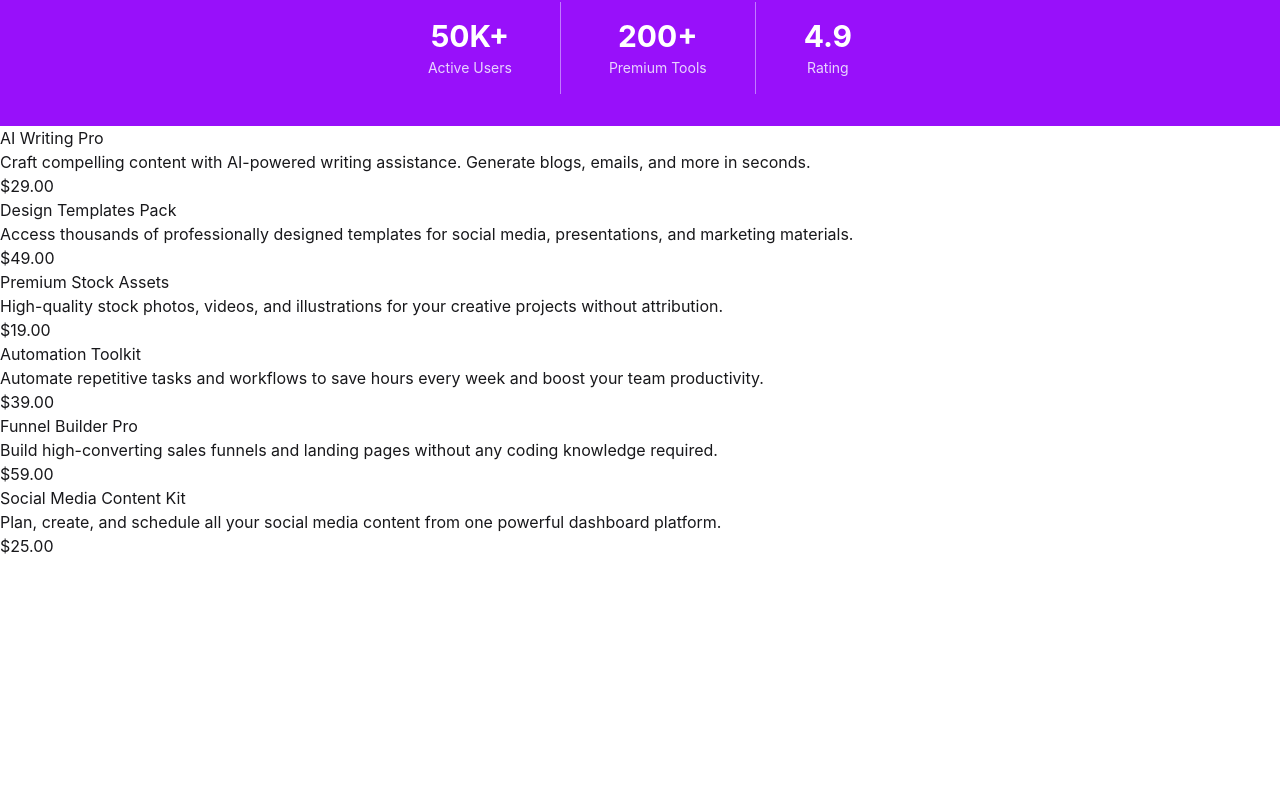
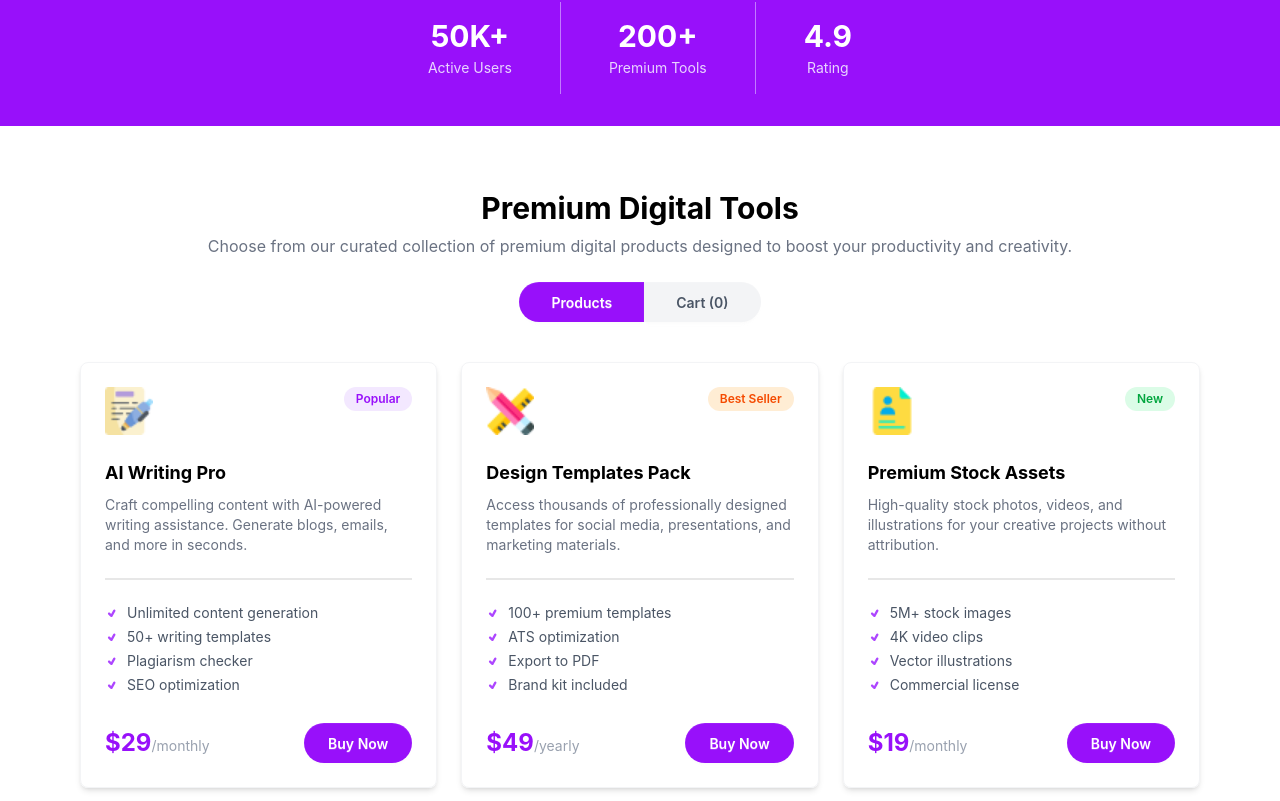
Before and after one commit to shafikulnayem10/PH_A-6-Digi-Tools-Web-App, a React (Vite) app: page / in a window 1280 px wide. Shown: the part 739-1540 px from the top of the page. Before the commit the page ends 1297 px from the top, so only its background shows below. Built offline with nearby package versions, Linux system fonts and the light colour scheme.

Commit message:
added product section and cart functionality

```diff
--- a/package.json
+++ b/package.json
@@ -14,6 +14,7 @@
     "react": "^19.2.4",
     "react-dom": "^19.2.4",
     "react-icons": "^5.6.0",
+    "react-toastify": "^11.0.5",
     "tailwindcss": "^4.2.2"
   },
   "devDependencies": {
--- a/src/App.jsx
+++ b/src/App.jsx
@@ -1,9 +1,10 @@
 import './App.css'
-import { Suspense} from "react";
+import { Suspense , useState } from "react";
 import Banner from './components/homepage/banner/Banner'
 import Stats from './components/homepage/stats/Stats'
 import Navbar from './components/NavBar/Navbar'
 import Products from './components/homepage/products/Products';
+  import { ToastContainer} from 'react-toastify';
 
 
 const fetchProducts = async () => {
@@ -12,15 +13,16 @@ const fetchProducts = async () => {
 };
 function App() {
   const productsPromise = fetchProducts();
+  const [cartItems, setCartItems] = useState([]);
 
 
   return (
     <>
-    <div>
-      <Navbar cartCount={8} />
+    <div className="bg-white min-h-screen">
+      <Navbar cartCount={cartItems.length} />
       <Banner></Banner>
       <Stats></Stats>
-      <Suspense
+     <Suspense
         fallback={
           <div className="flex justify-center py-20">
             <span className="loading loading-dots loading-xl"></span>
@@ -29,9 +31,12 @@ function App() {
       >
         <Products
           productsPromise={productsPromise}
-
+          cartItems={cartItems}
+          setCartItems={setCartItems}
         />
       </Suspense>
+
+      <ToastContainer  />
     </div>
     </>
   )
--- a/src/components/NavBar/Navbar.jsx
+++ b/src/components/NavBar/Navbar.jsx
@@ -11,10 +11,10 @@ const Navbar = ({ cartCount }) => {
         </div>
 
         <div className="hidden md:flex items-center gap-6">
-          <a className="hover:text-purple-600 cursor-pointer font-medium">Home</a>
-          <a className="hover:text-purple-600 cursor-pointer font-medium">Products</a>
-          <a className="hover:text-purple-600 cursor-pointer font-medium">Pricing</a>
-          <a className="hover:text-purple-600 cursor-pointer font-medium">About Us</a>
+          <a className=" text-black hover:text-purple-900 cursor-pointer font-medium">Home</a>
+          <a className="text-black hover:text-purple-900 cursor-pointer font-medium">Products</a>
+          <a className="text-black hover:text-purple-900 cursor-pointer font-medium">Pricing</a>
+          <a className="text-black hover:text-purple-900 cursor-pointer font-medium">About Us</a>
         </div>
 
         <div className="flex items-center gap-4">
--- a/src/components/homepage/products/Products.jsx
+++ b/src/components/homepage/products/Products.jsx
@@ -1,20 +1,129 @@
-import React from 'react'
-import { use } from 'react'
+import { use, useState } from "react";
+import ProductCard from "../../ui/productcard/ProductCard";
+import CartItem from "../../ui/cartitem/CartItem";
+import { toast } from "react-toastify";
 
-export default function Products({ productsPromise }) {
-    const products = use(productsPromise);
+const Products = ({ productsPromise, cartItems, setCartItems }) => {
+  const products = use(productsPromise);
+  const [activeTab, setActiveTab] = useState("products");
+
+  const handleRemove = (item) => {
+    const filtered = cartItems.filter((c) => c.id !== item.id);
+    setCartItems(filtered);
+    toast.error(`${item.name} removed from cart`);
+  };
+
+  const handleCheckout = () => {
+    if (cartItems.length === 0) {
+      toast.info("Your cart is empty!");
+      return;
+    }
+    setCartItems([]);
+    toast.success("Checkout successful! ");
+  };
+
+  const totalPrice = cartItems.reduce((sum, item) => sum + item.price, 0);
+
+  return (
+    <div className="container mx-auto max-w-6xl px-4 my-16">
+      {/* Section Header */}
+      <div className="text-center mb-6">
+        <h2 className="text-3xl text-black  font-bold">Premium Digital Tools</h2>
+        <p className="text-gray-500 mt-2">
+          Choose from our curated collection of premium digital products designed to boost your productivity and creativity.
+        </p>
+      </div>
+
+      {/* Toggle Buttons */}
+      <div className="flex justify-center mb-10">
+        <div className="flex">
+          <button
+            onClick={() => setActiveTab("products")}
+            className={`btn rounded-r-none rounded-l-full px-8 border-0 ${
+              activeTab === "products"
+                ? "bg-purple-600 text-white"
+                : "bg-gray-100 text-gray-600 hover:bg-gray-200"
+            }`}
+          >
+            Products
+          </button>
+          <button
+            onClick={() => setActiveTab("cart")}
+            className={`btn rounded-l-none rounded-r-full px-8 border-0 ${
+              activeTab === "cart"
+                ? "bg-purple-600 text-white"
+                : "bg-gray-100 text-gray-600 hover:bg-gray-200"
+            }`}
+          >
+            Cart ({cartItems.length})
+          </button>
+        </div>
+      </div>
+
+       {/* Products Grid  */}
+      {activeTab === "products" && (
+        <div className="grid grid-cols-1 md:grid-cols-2 lg:grid-cols-3 gap-6">
+          {products.map((product) => (
+            <ProductCard
+              key={product.id}
+              product={product}
+              cartItems={cartItems}
+              setCartItems={setCartItems}
+            />
+          ))}
+        </div>
+      )}
+
+      {/* Cart Grid */}
+      {activeTab === "cart" && (
+        <div className="max-w-2xl mx-auto">
+          <div className="card  shadow-md border border-gray-100 p-6">
 
 
-  return (
-    <div>
-      {products.map((product) => (
-        <div key={product.id}>
-          <h3>{product.name}</h3>
-          <p>{product.description}</p>
-          <p>${product.price.toFixed(2)}</p>
+            {cartItems.length === 0 ? (
+              <div className="flex flex-col items-center justify-center py-16 gap-4">
+                <img src="/package.png" alt="Empty cart" className="w-20 opacity-30" />
+                <p className="text-black font-medium">Your cart is empty</p>
+                <p className="text-black text-sm">Go to Products tab to add items</p>
+              </div>
+            ) : (
+              <>
+
+                <p className="text-sm font-semibold text-gray-500 mb-3 uppercase tracking-wide">
+                  My Cart
+                </p>
+                <div className="space-y-3 mb-6">
+                  {cartItems.map((item) => (
+                    <CartItem
+                      key={item.id}
+                      item={item}
+                      handleRemove={handleRemove}
+                    />
+                  ))}
+                </div>
+
+                <div className="divider"></div>
+
+                <div className="flex justify-between items-center mb-6">
+                  <span className="font-semibold text-gray-600">Total</span>
+                  <span className="text-xl font-bold text-purple-600">
+                    ${totalPrice}
+                  </span>
+                </div>
+
+                <button
+                  onClick={handleCheckout}
+                  className="btn w-full bg-purple-600 text-white hover:bg-purple-700 border-0 rounded-full"
+                >
+                  Proceed to Checkout
+                </button>
+              </>
+            )}
+          </div>
         </div>
-      ))}
+      )}
+    </div>
+  );
+};
 
-    </div>
-  )
-}
+export default Products;
--- /dev/null
+++ b/src/components/ui/cartitem/CartItem.jsx
@@ -0,0 +1,31 @@
+import React from "react";
+import { MdDelete } from "react-icons/md";
+
+const CartItem = ({ item, handleRemove }) => {
+  return (
+    <div className="flex items-center justify-between p-4 rounded-xl border border-gray-100 shadow-sm ">
+      <div className="flex items-center gap-4">
+        <img
+          src={item.icon}
+          alt={item.name}
+          className="w-12 h-12 object-contain"
+        />
+        <div>
+          <h3 className="font-semibold text-black">{item.name}</h3>
+          <p className="text-black text-sm capitalize">{item.period} plan</p>
+        </div>
+      </div>
+      <div className="flex items-center gap-4">
+        <span className="font-bold text-purple-600 text-lg">${item.price}</span>
+        <button
+          onClick={() => handleRemove(item)}
+          className="btn btn-ghost text-red-500 hover:bg-red-50"
+        >
+          <MdDelete className="text-xl" />
+        </button>
+      </div>
+    </div>
+  );
+};
+
+export default CartItem;
--- /dev/null
+++ b/src/components/ui/productcard/ProductCard.jsx
@@ -0,0 +1,72 @@
+import React from "react";
+import { toast } from "react-toastify";
+import { TiTick } from "react-icons/ti";
+
+
+const ProductCard = ({ product, cartItems, setCartItems }) => {
+//   const [added, setAdded] = useState(false);
+  const isInCart = cartItems.some((item) => item.id === product.id);
+
+  const getTagColor = (tagType) => {
+    if (tagType === "popular") return "bg-purple-100 text-purple-600";
+    if (tagType === "best seller") return "bg-orange-100 text-orange-600";
+    if (tagType === "new") return "bg-green-100 text-green-600";
+    return "bg-gray-100 text-gray-600";
+  };
+
+  const handleAddToCart = () => {
+    if (isInCart) {
+      toast.info(`${product.name} is already in the cart`);
+      return;
+    }
+    setCartItems([...cartItems, product]);
+    // setAdded(true);
+    toast.success(`${product.name} added to cart!`);
+  };
+
+  return (
+    <div className="card  shadow-md border border-gray-100 hover:shadow-lg transition-shadow duration-300">
+      <div className="card-body">
+        <div className="flex justify-between items-start mb-2">
+          <img src={product.icon} alt={product.name} className="w-12 h-12 object-contain" />
+          <span className={`text-xs font-semibold px-3 py-1 rounded-full ${getTagColor(product.tagType)}`}>
+            {product.tag}
+          </span>
+        </div>
+
+        <h2 className="text-lg text-black font-bold mt-2">{product.name}</h2>
+        <p className="text-gray-500 text-sm">{product.description}</p>
+
+        <div className="divider my-2"></div>
+
+        <ul className="space-y-1 mb-3">
+          {product.features.map((feature, ind) => (
+            <li key={ind} className="flex items-center gap-2 text-sm text-gray-600">
+              <span className="text-purple-500 font-bold"><TiTick /></span> {feature}
+            </li>
+          ))}
+        </ul>
+
+        <div className="card-actions justify-between items-center mt-2">
+          <div>
+            <span className="text-2xl font-bold text-purple-600">${product.price}</span>
+            <span className="text-gray-400 text-sm">/{product.period}</span>
+          </div>
+          <button
+            onClick={handleAddToCart}
+            disabled={isInCart}
+            className={`btn rounded-full px-6 border-0 ${
+              isInCart
+                ? "bg-gray-200 text-gray-500 cursor-not-allowed"
+                : "bg-purple-600 text-white hover:bg-purple-700"
+            }`}
+          >
+            {isInCart ? "Added" : "Buy Now"}
+          </button>
+        </div>
+      </div>
+    </div>
+  );
+};
+
+export default ProductCard;
```
Also changed, not shown: 1 other file (tests, documents, lock files or other folders).
